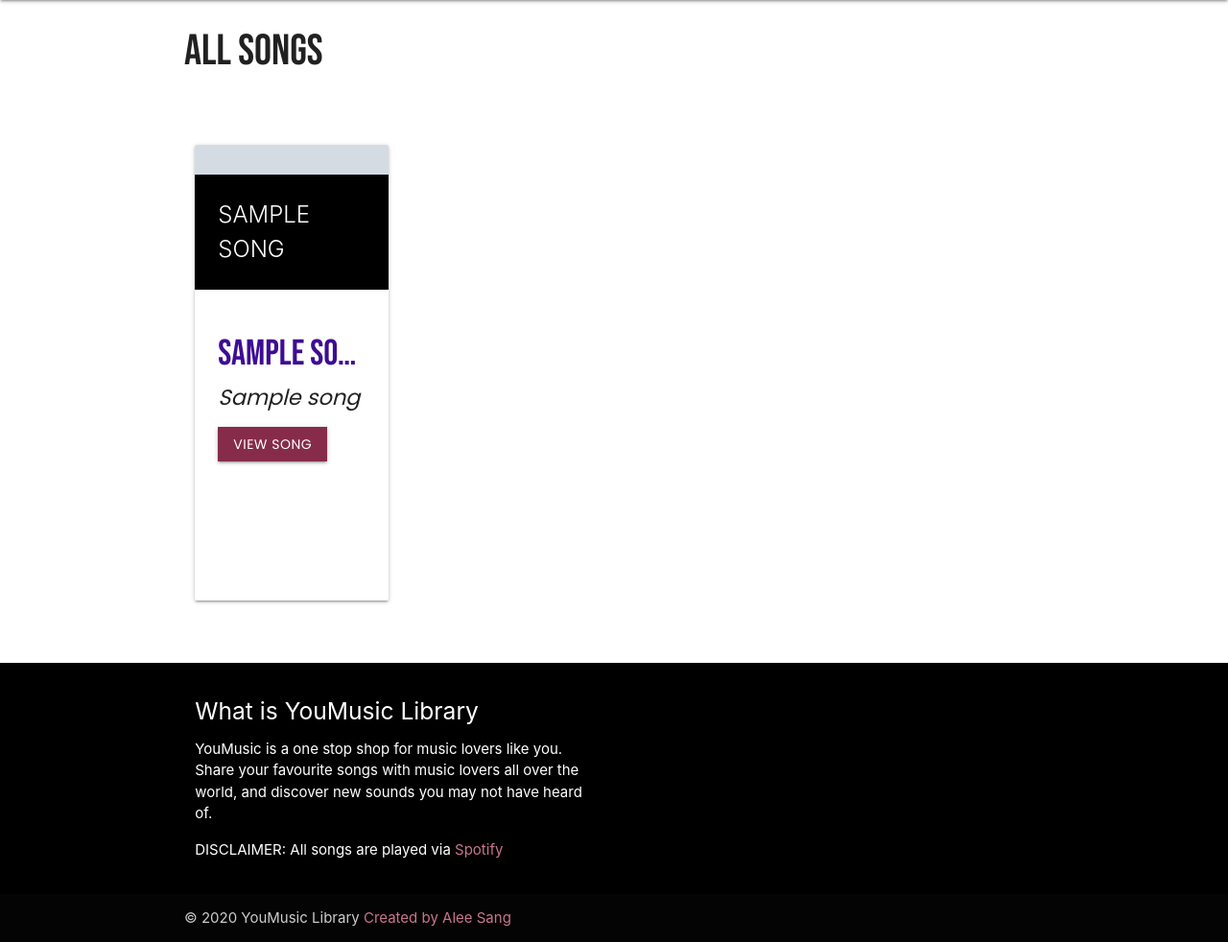
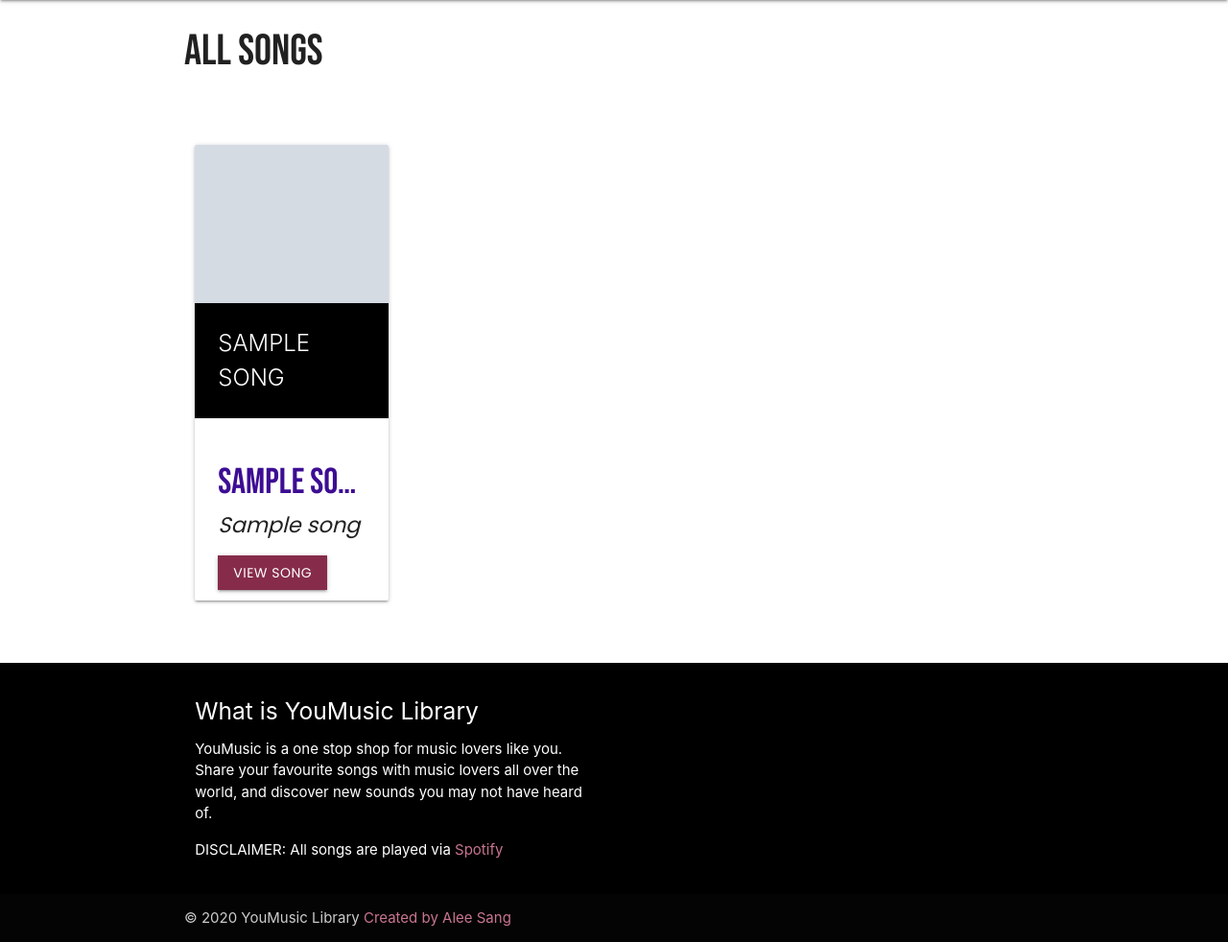
Before and after one commit to aleesang/milestone-project-three, a Flask app: page /get_songs in a window 1280 px wide. Shown: the part 64-1046 px from the top of the page at 96% size. Run offline with Flask 2, Linux system fonts and the light colour scheme; grey boxes marked "Sample" are stand-in pictures; a database or web service that is not in the repository returns one stand-in record (values such as "Sample title"); some libraries are stand-ins or nearby versions.

Commit message:
added image styling in css

```diff
--- a/app.py
+++ b/app.py
@@ -4,6 +4,7 @@ from flask_pymongo import PyMongo
 from pymongo import MongoClient
 from bson.objectid import ObjectId
 from dotenv import load_dotenv
+from urllib.parse import urlparse, urlsplit, urljoin
 
 load_dotenv('.env')
 
@@ -126,13 +127,13 @@ def delete_song(song_id):
     return redirect(url_for('get_songs'))
 
 
-song_url = "https://open.spotify.com/track/0cQiqNmTIENnlviVwS4yos?si=3Xtt_hv5Tj2Acyl8CToiog"
-def clean_song_url(song_url):
-    song_break_down = song_url.split('/')
-    song_break_down.insert(3, 'embed')
-    result = '/'.join(song_break_down)
-    return result
-print(clean_song_url(song_url))
+song = "https://open.spotify.com/track/0cQiqNmTIENnlviVwS4yos?si=3Xtt_hv5Tj2Acyl8CToiog"
+def clean_song_url(song):
+  song_break_down = song.split('/')
+  song_break_down.insert(3, 'embed')
+  result = '/'.join(song_break_down)
+  return (clean_song_url(song))
+
 
 
 if __name__ == '__main__':
--- a/static/style.css
+++ b/static/style.css
@@ -47,6 +47,13 @@
     color: white;
     font-weight: bolder;
     text-transform: uppercase;
+}
+/* make images in card same size */
+img.image-size {
+  float: left;
+  width:  400px;
+  height: 400px;
+  object-fit: cover;
 }
 
 /* Show Song Page Styling */
--- a/templates/allsongs.html
+++ b/templates/allsongs.html
@@ -11,7 +11,7 @@
     <div class="col s12 m3">
       <div class="card large">
         <div class="card-image">
-                <img src="{{song.song_image}}" alt="URL Image">
+                <img class="image-size" src="{{song.song_image}}" alt="URL Image">
                 <span class="card-title">{{song.genre_name}}</span>
         </div>
         <div class="card-content">
--- a/templates/showsong.html
+++ b/templates/showsong.html
@@ -27,7 +27,7 @@
                 </li>
                 <li class="spotify">
                     <span>
-                        <iframe src="{{url_for('song_link')}}" width="300" height="380" frameborder="0" allowtransparency="true" allow="encrypted-media"></iframe>
+                        <iframe src="{{song.song_link}}" width="300" height="380" frameborder="0" allowtransparency="true" allow="encrypted-media"></iframe>
                     </span>
                 </li>
             </ul>
```
